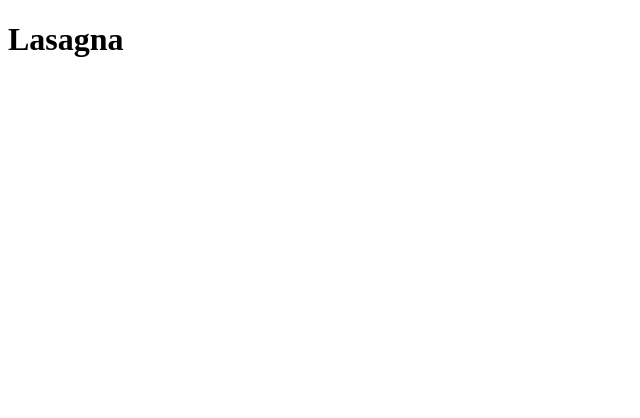
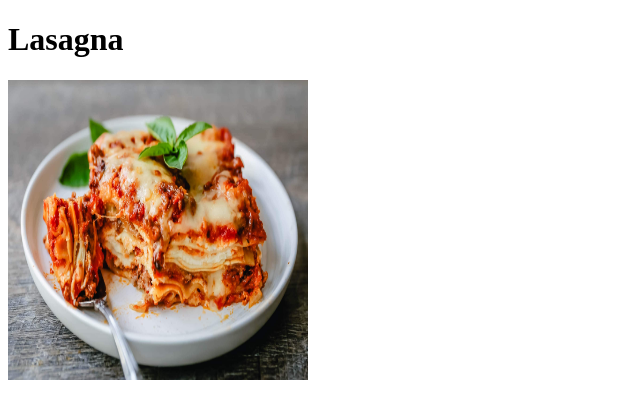
Before and after one commit to lordsalka/odin_recipes, a plain HTML site: page recipes/lasagna.html in a window 1280 px wide. Shown: the whole page, without its empty margins (0-640 px from the left). Drawn offline with Linux system fonts and the light colour scheme.

Commit message:
Added image to lasagna.html

```diff
--- a/recipes/lasagna.html
+++ b/recipes/lasagna.html
@@ -7,5 +7,6 @@
 </head>
 <body>
     <h1>Lasagna</h1>
+    <img src="../images/lasagna.jpg" width="300" height="300">
 </body>
 </html>
```
